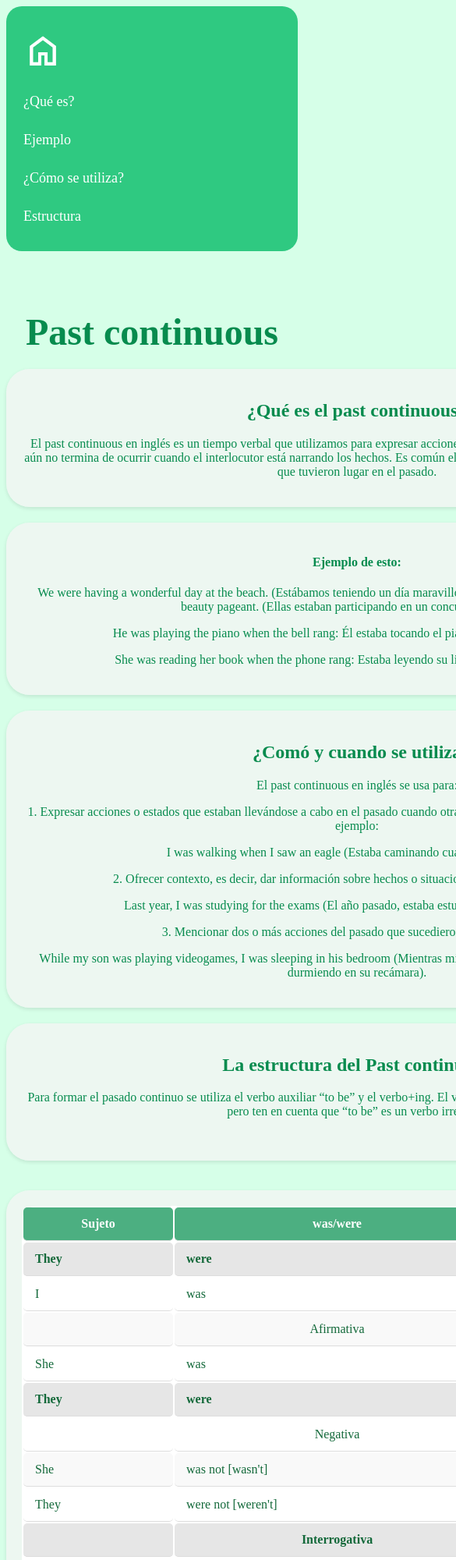
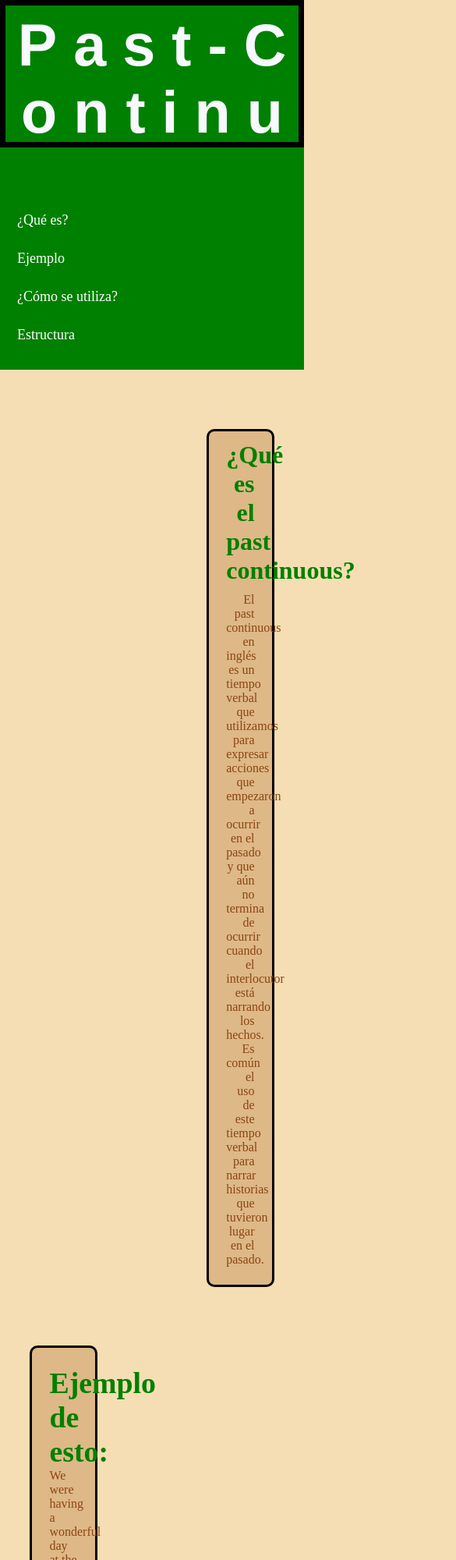
Before and after one commit to F1l1b3rt0/germany_english, a plain HTML site: page index.html in a window 390 px wide. Shown: the top 2000 px of the page at 78% size, 585 px wide, since content can reach past the window. Drawn offline with Linux system fonts and the light colour scheme; a web font is replaced by a local one.

Commit message:
Add files via upload

```diff
--- /dev/null
+++ b/diseño.css
@@ -0,0 +1,230 @@
+body{
+    background-color: wheat;
+    font-family: "Hanalei Fill";
+    color: saddlebrown;
+}
+
+h2{
+    font-family: "Micro 5";
+    font-size: 1cm;
+    color: green;
+}
+h4{
+        font-family: "Micro 5";
+        font-size: 1cm;
+        color: green;
+}
+header{
+    text-align: center;
+    background-color: green;
+    height: 5cm;
+    border: 2mm solid black;
+    margin: 0%;
+}
+header h1{
+    font-family: fantasy;
+    font-size: 2cm;
+    color: ghostwhite;
+    padding: 2mm;
+
+}
+.parrafo-de-introduccion{
+    background-color: burlywood;
+    margin-top: 2cm;
+    border-radius: 10px;
+    border: 1mm solid black;
+    margin-bottom: 2cm;
+    margin-left: 7cm;
+    margin-right: 1cm               ;
+    padding: 6mm;
+    text-align: right;
+    transform: translateX(100%);
+    animation: aparecerDesdeDerecha 1s forwards;
+}
+.ejemplo-del-parrafo-de-introduccion{
+    background-color: burlywood;
+    margin-top: 2cm;
+    border-radius: 10px;
+    border: 1mm solid black;
+    margin-bottom: 2cm;
+    margin-right: 7cm;
+    margin-left: 1cm;
+    padding: 6mm;
+    text-align: left;
+    transform: translateX(-100%);
+    animation: aparecerDesdeDerecha 1s forwards;
+  }
+
+
+  @keyframes aparecerDesdeIzquierda {
+    to {
+      transform: translateX(0);
+    }
+}
+@keyframes aparecerDesdeDerecha{
+    to {
+      transform: translateX(0);
+    }
+}
+.parrafo-de-desarrollo{
+    background-color: burlywood;
+    margin-top: 2cm;
+    border-radius: 10px;
+    border: 1mm solid black;
+    margin-bottom: 2cm;
+    margin-left: 7cm;
+    margin-right: 1cm;
+    padding: 6mm;
+    text-align: right;
+    transform: translateX(100%);
+    animation: aparecerDesdeIzquierda 1s forwards;
+}
+.estructura-del-past{
+    align-content: center;
+    background-color: burlywood;
+    margin-top: 2cm;
+    border-radius: 10px;
+    border: 1mm solid black;
+    margin-bottom: 2cm;
+    margin-right: 7cm;
+    margin-left: 1cm;
+    padding: 6mm;
+    text-align: left;
+    transform: translateX(-100%);
+    animation: aparecerDesdeDerecha 1s forwards;
+}
+table{
+    background-color: beige;
+    border: 2mm solid saddlebrown;
+    font-family:  'Minecraft';
+    align-items: center;
+
+}
+
+.texto-animado {
+    font-size: 2em;
+    font-weight: bold;
+    color: green;
+    animation: momo 10s infinite alternate;
+  }
+
+  @keyframes momo {
+    0% {
+      transform: translateY(0px);
+    }
+    50% {
+      transform: translateY(-10px);
+    }
+    100% {
+      transform: translateY(0px);
+    }
+  }
+  .text-animado {
+    font-size: 2em;
+    font-weight: bold;
+    display: inline-block;
+  }
+
+  .letra {
+    display: inline-block;
+    opacity: 0;
+    transform: translateY(-50px);
+    animation: caida 0.5s forwards;
+  }
+
+  @keyframes caida {
+    to {
+      opacity: 1;
+      transform: translateY(0);
+    }
+  }
+
+  table {
+    width: 80%;
+    max-width: 600px;
+    border-collapse: collapse;
+    margin: 20px 0;
+    box-shadow: 0px 4px 8px rgba(0, 0, 0, 0.1);
+    overflow: hidden;
+    border-radius: 8px;
+}
+
+th, td {
+    padding: 12px;
+    text-align: center;
+}
+
+th {
+    background-color: darkgreen;
+    color: white;
+    font-weight: bold;
+}
+
+td {
+    border: 1px solid ghostwhite;
+    background-color: burlywood;
+}
+
+tr:nth-child(4), tr:nth-child(7), tr:nth-child(10), tr:nth-child(13) {
+    background-color: green;
+    color: black;
+    font-weight: bold;
+    text-align: left;
+}
+
+tr:nth-child(even) {
+    background-color:green;
+}
+
+tr:nth-child(4) td, tr:nth-child(7) td, tr:nth-child(10) td, tr:nth-child(13) td {
+    border-bottom: 2px solid yellowgreen;
+}
+.header {
+  background-color: green;
+  padding: 20px 10px;
+}
+.header a {
+  float: left;
+  color: rgb(255, 255, 255);
+  text-align: center;
+  padding: 12px;
+  text-decoration: none;
+  font-size: 18px;
+  line-height: 25px;
+  border-radius: 10px;
+}
+.header a.logo {
+  font-size: 25px;
+  font-weight: bold;
+}
+.header a:hover {
+  background-color: #89ff99;
+  color: rgb(255, 255, 255);
+}
+.header a.active {
+  background-color: rgb(255, 255, 255);
+  color: rgb(255, 255, 255);
+}
+.header-right {
+  float: right;
+}
+@media screen and (max-width: 500px) {
+  .header a {
+    float: none;
+    display: block;
+    text-align: left;
+  }
+  .header-right {
+    float: none;
+  }
+}
+.header {
+  position: sticky;
+  top: 0;
+}
+
+* {
+margin: 0;
+padding: 0;
+box-sizing: border-box;
+}
--- a/index.html
+++ b/index.html
@@ -1,16 +1,40 @@
 <!DOCTYPE html>
 <html lang="es">
 <head>
-    <link href="https://db.onlinewebfonts.com/c/14936bb7a4b6575fd2eee80a3ab52cc2?family=Feather+Bold" rel="stylesheet">
-    <link rel="stylesheet" href="styles.css">
-    <link rel="icon" href="manifestacion.png">
-    <meta charset="UTF-8">
-    <meta name="viewport" content="width=device-width, initial-scale=1.0">
-    <title>pedro pascal</title>
+    <link rel="stylesheet" href="diseño.css" />
+    <link rel="preconnect" href="https://fonts.googleapis.com">
+    <link rel="preconnect" href="https://fonts.gstatic.com" crossorigin>
+    <link href="https://fonts.googleapis.com/css2?family=Micro+5&display=swap" rel="stylesheet">
+    <link rel="icon" href="manifestacion.png" />
+    <link rel="preconnect" href="https://fonts.googleapis.com">
+    <link rel="preconnect" href="https://fonts.gstatic.com" crossorigin>
+    <link href="https://fonts.googleapis.com/css2?family=Hanalei+Fill&family=Micro+5&display=swap" rel="stylesheet">
+    <meta charset="UTF-8" />
+    <meta name="viewport" content="width=device-width, initial-scale=1.0" />
+    <link href="https://fonts.cdnfonts.com/css/minecraft-4" rel="stylesheet">
+    <title>Beta</title>
 </head>
 <body>
+    <header><h1>
+        <span class="letra" style="animation-delay: 0s;">P</span>
+        <span class="letra" style="animation-delay: 0.1s;">a</span>
+        <span class="letra" style="animation-delay: 0.2s;">s</span>
+        <span class="letra" style="animation-delay: 0.3s;">t</span>
+        <span class="letra" style="animation-delay: 0.4s;">-</span>
+        <span class="letra" style="animation-delay: 0.5s;">C</span>
+        <span class="letra" style="animation-delay: 0.6s;">o</span>
+        <span class="letra" style="animation-delay: 0.7s;">n</span>
+        <span class="letra" style="animation-delay: 0.8s;">t</span>
+        <span class="letra" style="animation-delay: 0.9s;">i</span>
+        <span class="letra" style="animation-delay: 1s;">n</span>
+        <span class="letra" style="animation-delay: 1.1s;">u</span>
+        <span class="letra" style="animation-delay: 1.2s;">o</span>
+        <span class="letra" style="animation-delay: 1.3s;">u</span>
+        <span class="letra" style="animation-delay: 1.4s;">s</span>
+    </h1></header>
+
     <div class="header">
-        <a href="index.html" class="logo"><img height="50" src="home (2).png"></a>
+        <a href="index.html" class="logo"><img src="" alt=""></a>
         <div class="header-right">
           <a href="#definicion">¿Qué es?</a>
           <a href="#ejemplo">Ejemplo</a>
@@ -19,20 +43,18 @@
         </div>
       </div>
 
-    <center>
-    <h1><font size="7" color="#078b4e"><br>Past continuous</font></h1>
     <div class="parrafos">
-    <div class="parrafo-de-introduccion"><section>
-        <h2>¿Qué es el past continuous?</h2>
+    <div class="parrafo-de-introduccion">
+        <h2 class="texto-animado">¿Qué es el past continuous?</h2>
         <p>
         El past continuous en inglés es un tiempo verbal que utilizamos para
         expresar acciones que empezaron a ocurrir en el pasado y que aún no
         termina de ocurrir cuando el interlocutor está narrando los hechos. Es
         común el uso de este tiempo verbal para narrar historias que tuvieron
         lugar en el pasado.
-        </p></section></p> </p>
+        </p>
     </div>
-    <div class="ejemplo-del-parrafo-de-introduccion"><section>
+    <div class="ejemplo-del-parrafo-de-introduccion">
         <h4>Ejemplo de esto:</h4>
         <p>We were having a wonderful day at the beach. (Estábamos teniendo un día maravilloso en la playa)
             They were participating in a beauty pageant. (Ellas estaban participando en un concurso de belleza)
@@ -43,10 +65,9 @@
         <p>
             She was reading her book when the phone rang: Estaba leyendo su libro cuando sonó el teléfono.
         </p>
-    </div></section>
+    </div>
     <div class="parrafo-de-desarrollo">
-        <section>
-        <h2>¿Comó y cuando se utiliza</h2>
+        <h2 class="texto-animado">¿Comó y cuando se utiliza</h2>
         <p>El past continuous en inglés se usa para:</p>
         <p>1. Expresar acciones o estados que estaban llevándose a cabo en el pasado cuando otra acción o estado la interrumpe o refuerza. Por ejemplo:</p>
         <p>I was walking when I saw an eagle (Estaba caminando cuando vi un águila).</p>
@@ -54,20 +75,16 @@
         <p>Last year, I was studying for the exams (El año pasado, estaba estudiando para los exámenes)</p>
         <p>3. Mencionar dos o más acciones del pasado que sucedieron al mismo tiempo.</p>
         <p>While my son was playing videogames, I was sleeping in his bedroom (Mientras mi hijo estaba jugando videojuegos, yo estaba durmiendo en su recámara).</p>
-    </div></section>
-    <div class="estructura-del-past"><section>
-        <h2>La estructura del Past continuous</h2>
+    </div>
+    <div class="estructura-del-past">
+        <h2 class="texto-animado">La estructura del Past continuous</h2>
         <p>Para formar el pasado continuo se utiliza el verbo auxiliar “to be” y el verbo+ing. El verbo auxiliar “to be” está en el pasado simple, pero ten en cuenta que “to be” es un verbo irregular.</p>
-        <br> </section> <br><center><section>
-        <table>
-            <thead>
+        <center><table>
             <tr>
-                        <th><center>Sujeto</center></th>
-                        <th><center>was/were</center></th>
-                        <th><center>Raíz + ing</center></th>
+                <th>Sujeto</th>
+                <th>was/were</th>
+                <th>raíz+ing</th>
             </tr>
-            </thead>
-                <tbody>
             <tr>
                 <td>They</td>
                 <td>were</td>
@@ -79,9 +96,7 @@
                 <td>talking</td>
             </tr>
             <tr>
-                        <td></td>
-                        <td><center>Afirmativa</center></td>
-                        <td></td>
+                <td colspan="3">Afirmativa</td>
             </tr>
             <tr>
                 <td>She</td>
@@ -94,9 +109,7 @@
                 <td>learning</td>
             </tr>
             <tr>
-                        <td></td>
-                        <td><center>Negativa</center></td>
-                        <td></td>
+                <td colspan="3">Negativo</td>
             </tr>
             <tr>
                 <td>She</td>
@@ -109,9 +122,7 @@
                 <td>learning</td>
             </tr>
             <tr>
-                        <td></td>
-                        <td><center>Interrogativa</center></td>
-                        <td></td>
+                <td colspan="3">Interrogativa</td>
             </tr>
             <tr>
                 <td>Was</td>
@@ -119,14 +130,12 @@
                 <td>reading?</td>
             </tr>
             <tr>
-                        <td>Where</td>
+                <td>Were</td>
                 <td>you</td>
                 <td>talking?</td>
             </tr>
             <tr>
-                        <td></td>
-                        <td><center>Interrogativa negativa</center></td>
-                        <td></td>
+                <td colspan="3">Interrogativa negativa</td>
             </tr>
             <tr>
                 <td>Wasn't</td>
@@ -138,11 +147,10 @@
                 <td>they</td>
                 <td>playing</td>
             </tr>
-                    </tbody>
-                </table>
-            </div>
-            </section></center></center>
+        </table></center>
+
     </div>
     </div>
+
 </body>
 </html>
```
Lines whose indentation alone changed are shown as unchanged.
